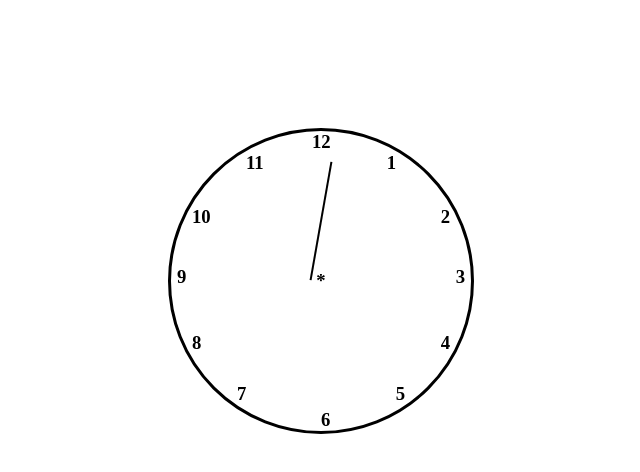
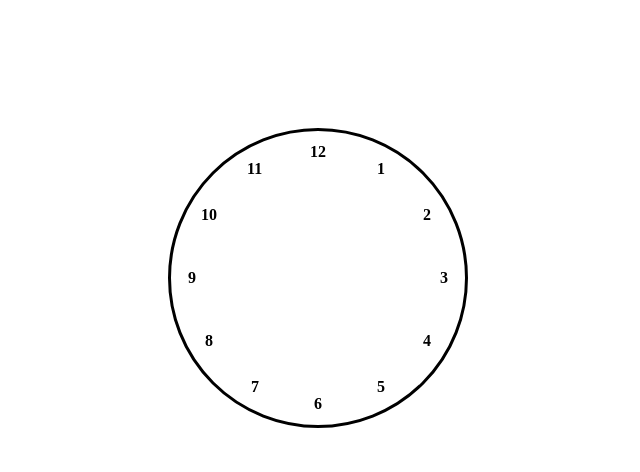
Before and after one commit to suraj28j/Wall-Clock, a plain HTML site: page index.html in a window 1280 px wide. Shown: the whole page, without its empty margins (344-984 px from the left). Drawn offline with Linux system fonts and the light colour scheme.

Commit message:
num elignment

```diff
--- a/index.html
+++ b/index.html
@@ -7,21 +7,19 @@
     <link rel="stylesheet" href="style.css">
 </head>
 <body>
-    <div id="clock">
-        <h3>1</h3>
-        <h3>2</h3>
-        <h3>3</h3>
-        <h3>4</h3>
-        <h3>5</h3>
-        <h3>6</h3>
-        <h3>7</h3>
-        <h3>8</h3>
-        <h3>9</h3>
-        <h3>10</h3>
-        <h3>11</h3>
-        <h3>12</h3>
-        <h3>*</h3>
-        <div id="hour"></div>
+    <div class="clock">
+        <span style="--i: 1"><b>1</b></span>
+        <span style="--i: 2"><b>2</b></span>
+        <span style="--i: 3"><b>3</b></span>
+        <span style="--i: 4"><b>4</b></span>
+        <span style="--i: 5"><b>5</b></span>
+        <span style="--i: 6"><b>6</b></span>
+        <span style="--i: 7"><b>7</b></span>
+        <span style="--i: 8"><b>8</b></span>
+        <span style="--i: 9"><b>9</b></span>
+        <span style="--i: 10"><b>10</b></span>
+        <span style="--i: 11"><b>11</b></span>
+        <span style="--i: 12"><b>12</b></span>
     </div>
 </body>
 </html>
--- a/style.css
+++ b/style.css
@@ -1,10 +1,10 @@
 *{
     margin: 0;
     padding: 0;
+    box-sizing: border-box;
 }
 
-
-#clock{
+.clock{
     width: 300px;
     height: 300px;
     border: 3px solid;
@@ -14,70 +14,14 @@
     display: grid;
 }
 
-#clock h3{
+.clock span{
     position: absolute;
+    inset: 12px;
+    transform: rotate(calc(30deg * var(--i)));
+    text-align: center;
 }
 
-
-#clock h3:nth-child(12){
-    top: 0;
-    left: 47%;
+.clock span b{
+    transform: rotate(calc(-30deg * var(--i)));
+    display: inline-block;
 }
-#clock h3:nth-child(6){
-    bottom: 0;
-    left: 50%;
-}
-#clock h3:nth-child(9){
-    top: 45%;
-    left: 2%;
-}
-#clock h3:nth-child(3){
-    top: 45%;
-    right: 2%;
-}
-
-#clock h3:nth-child(1){
-    top: 7%;
-    right: 25%;
-}
-#clock h3:nth-child(2){
-    top: 25%;
-    right: 7%;
-}
-#clock h3:nth-child(4){
-    top: 67%;
-    right: 7%;
-}
-#clock h3:nth-child(5){
-    top: 84%;
-    right: 22%;
-}
-#clock h3:nth-child(7){
-    top: 84%;
-    left: 22%;
-}
-#clock h3:nth-child(8){
-    top: 67%;
-    left: 7%;
-}
-#clock h3:nth-child(10){
-    top: 25%;
-    left: 7%;
-}
-#clock h3:nth-child(11){
-    top: 7%;
-    left: 25%;
-}
-
-#clock h3:nth-child(13){
-    place-self: center;
-}
-
-#clock #hour{
-    position: absolute;
-    left: 49.5%;
-    top: 10%;
-    height: 120px;
-    border-right: 2px solid;
-    transform: rotate(10deg);
-}
```
